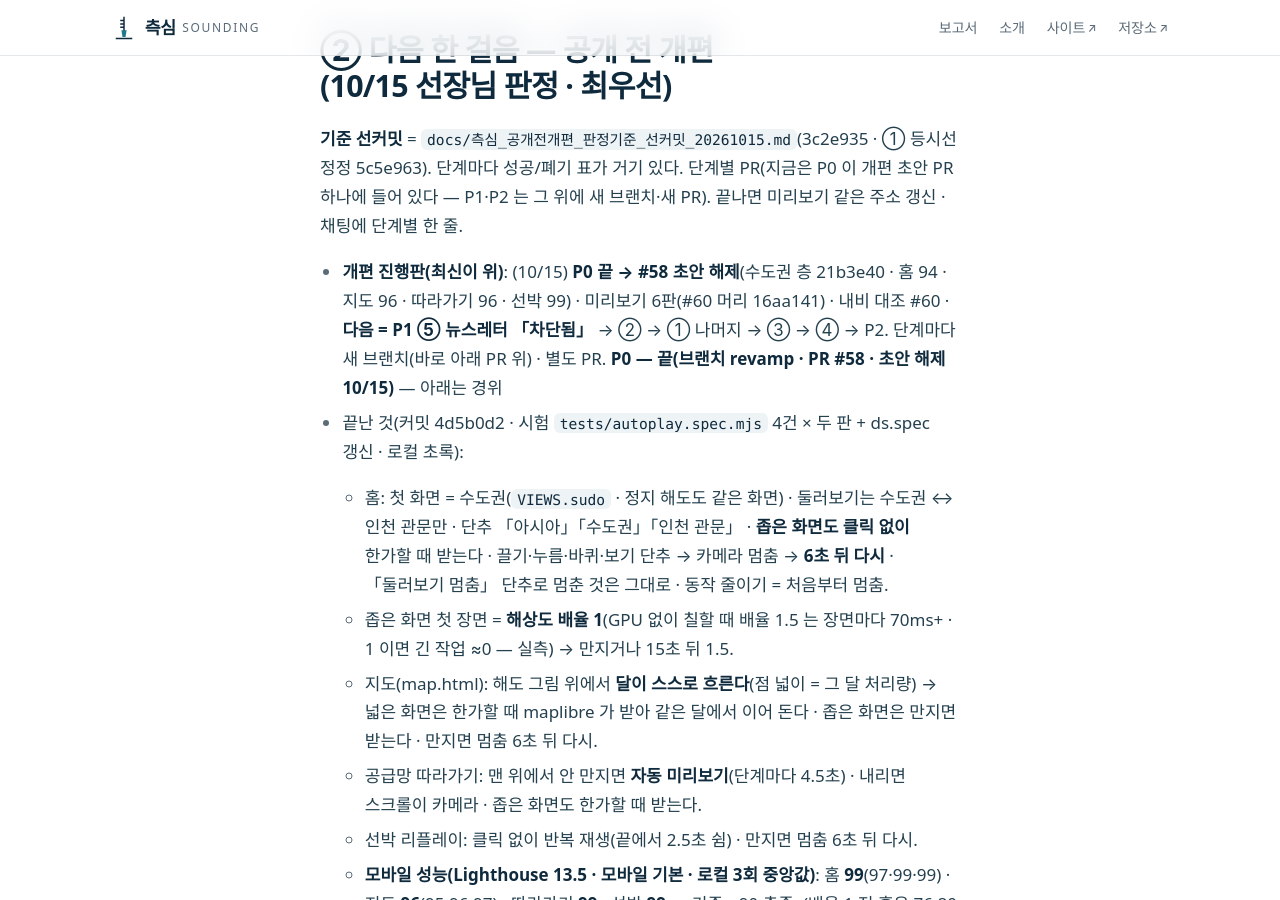
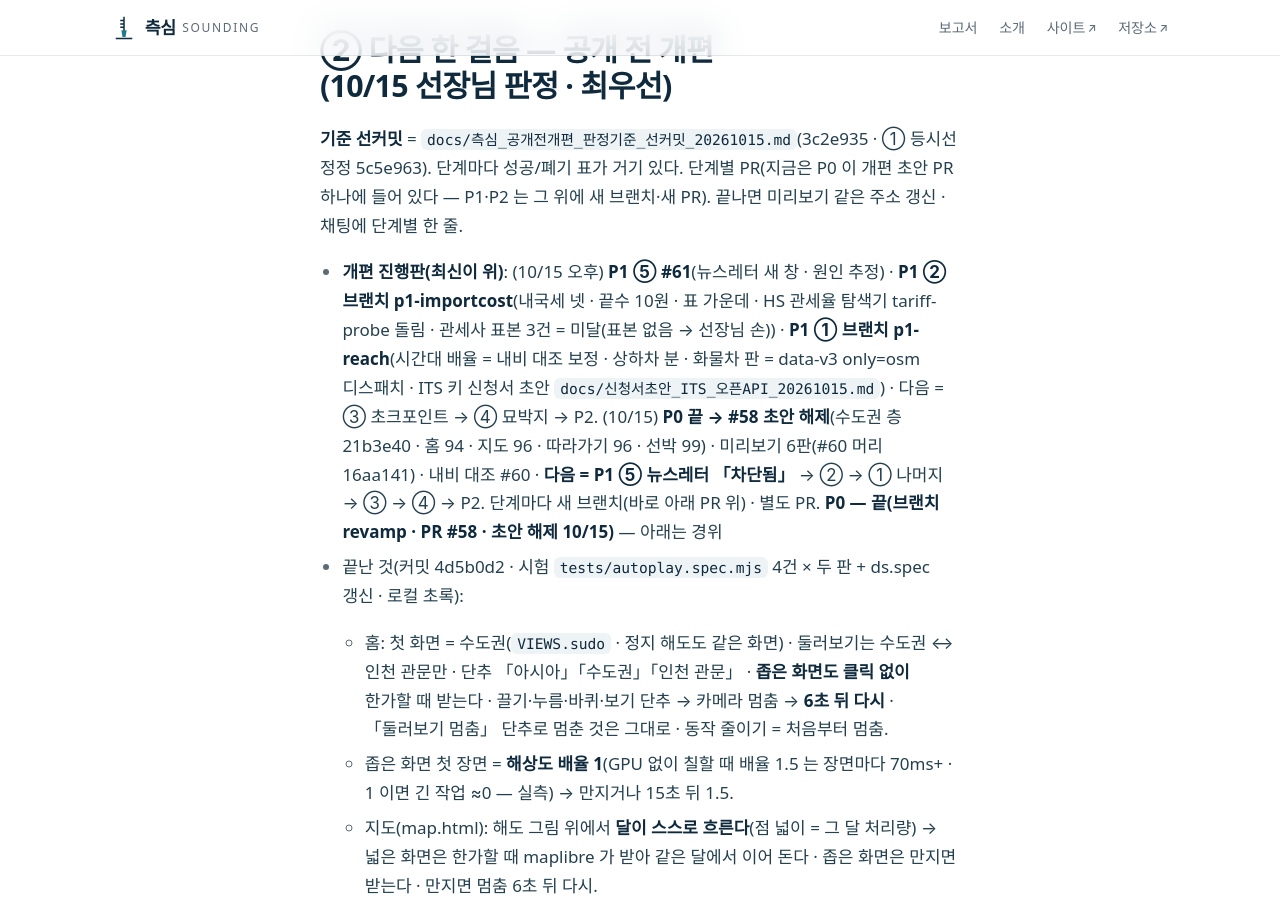
Before and after one commit to jisangj03-dev/incheon-port-analysis, a Jekyll site: the page built from docs/위임문_다음세션_20261012.md, in a window 1280 px wide and 900 px high, scrolled down 1789 px. Built offline with Jekyll 4.4.1, drawn with Linux system fonts in a browser that asks for light colours; some web fonts are replaced; our own code applies the rules of GitHub Pages for plain Markdown files; some of the changed text lies outside the part shown.

Commit message:
인계 — P1 ⑤·②·① 진행 · 선장님 손(ITS 키 · 관세사 표본 3건)
Co-Authored-By: Claude Opus 5.5 <noreply@anthropic.com>
Claude-Session: https://claude.ai/code/session_01L59oEoiMW7KHoJRFFkcN4Q

```diff
--- a/docs/위임문_다음세션_20261012.md
+++ b/docs/위임문_다음세션_20261012.md
@@ -16,7 +16,7 @@
 ## ② 다음 한 걸음 — 공개 전 개편(10/15 선장님 판정 · 최우선)
 **기준 선커밋** = `docs/측심_공개전개편_판정기준_선커밋_20261015.md`(3c2e935 · ① 등시선 정정 5c5e963). 단계마다 성공/폐기 표가 거기 있다. 단계별 PR(지금은 P0 이 개편 초안 PR 하나에 들어 있다 — P1·P2 는 그 위에 새 브랜치·새 PR). 끝나면 미리보기 같은 주소 갱신 · 채팅에 단계별 한 줄.
 
-- **개편 진행판(최신이 위)**: (10/15) **P0 끝 → #58 초안 해제**(수도권 층 21b3e40 · 홈 94 · 지도 96 · 따라가기 96 · 선박 99) · 미리보기 6판(#60 머리 16aa141) · 내비 대조 #60 · **다음 = P1 ⑤ 뉴스레터 「차단됨」** → ② → ① 나머지 → ③ → ④ → P2. 단계마다 새 브랜치(바로 아래 PR 위) · 별도 PR.
+- **개편 진행판(최신이 위)**: (10/15 오후) **P1 ⑤ #61**(뉴스레터 새 창 · 원인 추정) · **P1 ② 브랜치 p1-importcost**(내국세 넷 · 끝수 10원 · 표 가운데 · HS 관세율 탐색기 tariff-probe 돌림 · 관세사 표본 3건 = 미달(표본 없음 → 선장님 손)) · **P1 ① 브랜치 p1-reach**(시간대 배율 = 내비 대조 보정 · 상하차 분 · 화물차 판 = data-v3 only=osm 디스패치 · ITS 키 신청서 초안 `docs/신청서초안_ITS_오픈API_20261015.md`) · 다음 = ③ 초크포인트 → ④ 묘박지 → P2. (10/15) **P0 끝 → #58 초안 해제**(수도권 층 21b3e40 · 홈 94 · 지도 96 · 따라가기 96 · 선박 99) · 미리보기 6판(#60 머리 16aa141) · 내비 대조 #60 · **다음 = P1 ⑤ 뉴스레터 「차단됨」** → ② → ① 나머지 → ③ → ④ → P2. 단계마다 새 브랜치(바로 아래 PR 위) · 별도 PR.
 **P0 — 끝(브랜치 revamp · PR #58 · 초안 해제 10/15)** — 아래는 경위
 - 끝난 것(커밋 4d5b0d2 · 시험 `tests/autoplay.spec.mjs` 4건 × 두 판 + ds.spec 갱신 · 로컬 초록):
   - 홈: 첫 화면 = 수도권(`VIEWS.sudo` · 정지 해도도 같은 화면) · 둘러보기는 수도권 ↔ 인천 관문만 · 단추 「아시아」「수도권」「인천 관문」 · **좁은 화면도 클릭 없이** 한가할 때 받는다 · 끌기·누름·바퀴·보기 단추 → 카메라 멈춤 → **6초 뒤 다시** · 「둘러보기 멈춤」 단추로 멈춘 것은 그대로 · 동작 줄이기 = 처음부터 멈춤.
@@ -61,7 +61,8 @@
 1. **머지** — **보류**: 개편 PR 이 준비(초안 해제)되면 **#49 → #50 → #51 → #52 → #53 → #54 → #55 → #57 → 개편 PR** 순서로 일반 머지(#49 머지 = 공개). #43~#48 은 끝.
 2. **미리보기 삭제 확인 1회**(#51 머지 뒤 세션이 지우기를 요청하면) · 그 뒤 고아 브랜치 `claude/busy-lovelace-e073jj-preview-tiles` 삭제(브랜치 삭제 = 정지선).
 3. **게시 클릭** — LinkedIn·Threads(②-5 순서표) · 인스타·쇼츠는 10/29 판정 뒤.
-4. **(필요할 때만) 키 신청** — P1 ① ITS 소통정보가 키를 요구하면 세션이 신청서 초안을 내고 선장님이 신청.
+4. **ITS 오픈 API 키 신청**(초안 = `docs/신청서초안_ITS_오픈API_20261015.md` · 약관·무료·결제수단 먼저 · 받으면 Actions 비밀 `ITS_API_KEY`) · **관세사 실제 신고 표본 3건**(개인정보·상호 가린 수입신고필증 세액 줄 — 수입원가 원 단위 시험용)
+5. **(필요할 때만) 키 신청** — P1 ① ITS 소통정보가 키를 요구하면 세션이 신청서 초안을 내고 선장님이 신청.
 (끝난 손: #43~#48 머지 · KAKAO_REST_KEY 등록(10/15 · 약관·상한 확인은 세션 몫) · OPENDART_KEY · 인천공항 키 · KCCI 조건 · Cloudflare 비콘 토큰 · 기고 주소)
 
 ## ④ 새 세션 재개 단락(그대로 붙여 넣는다)
```
